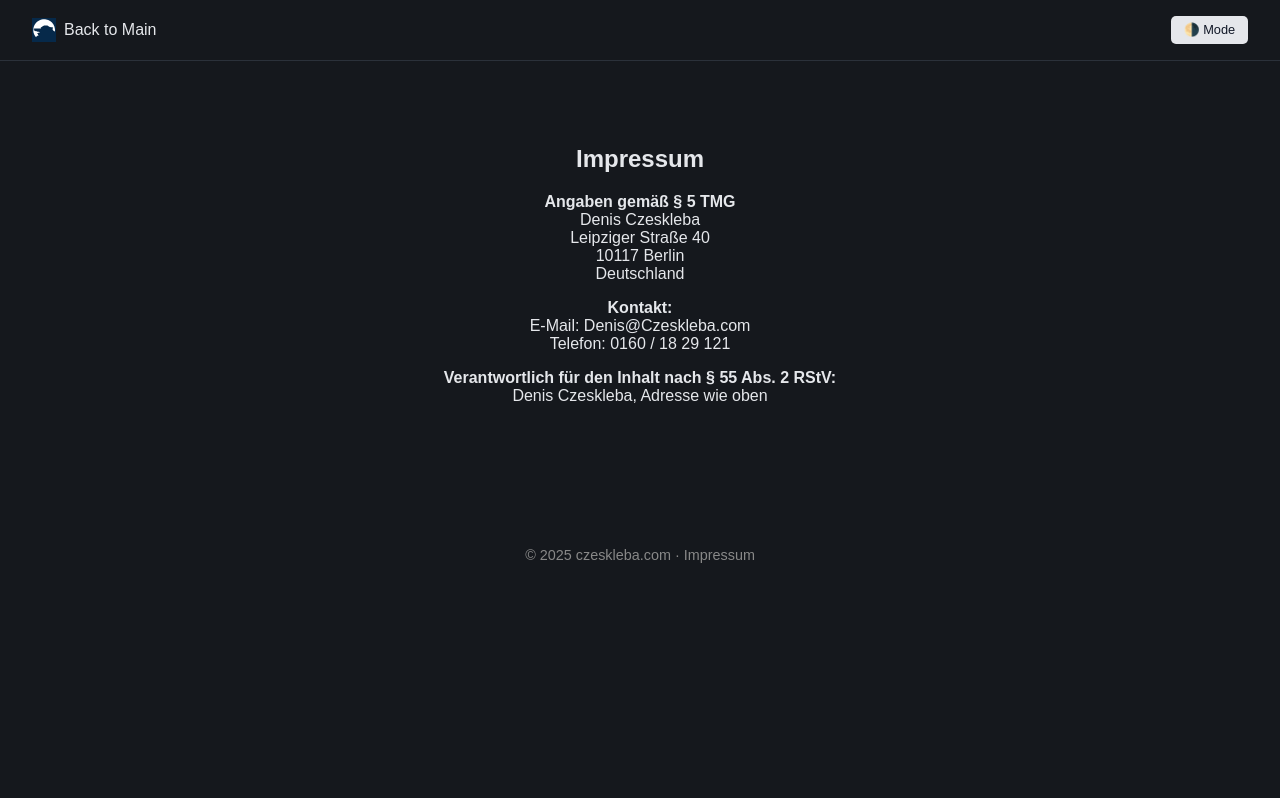
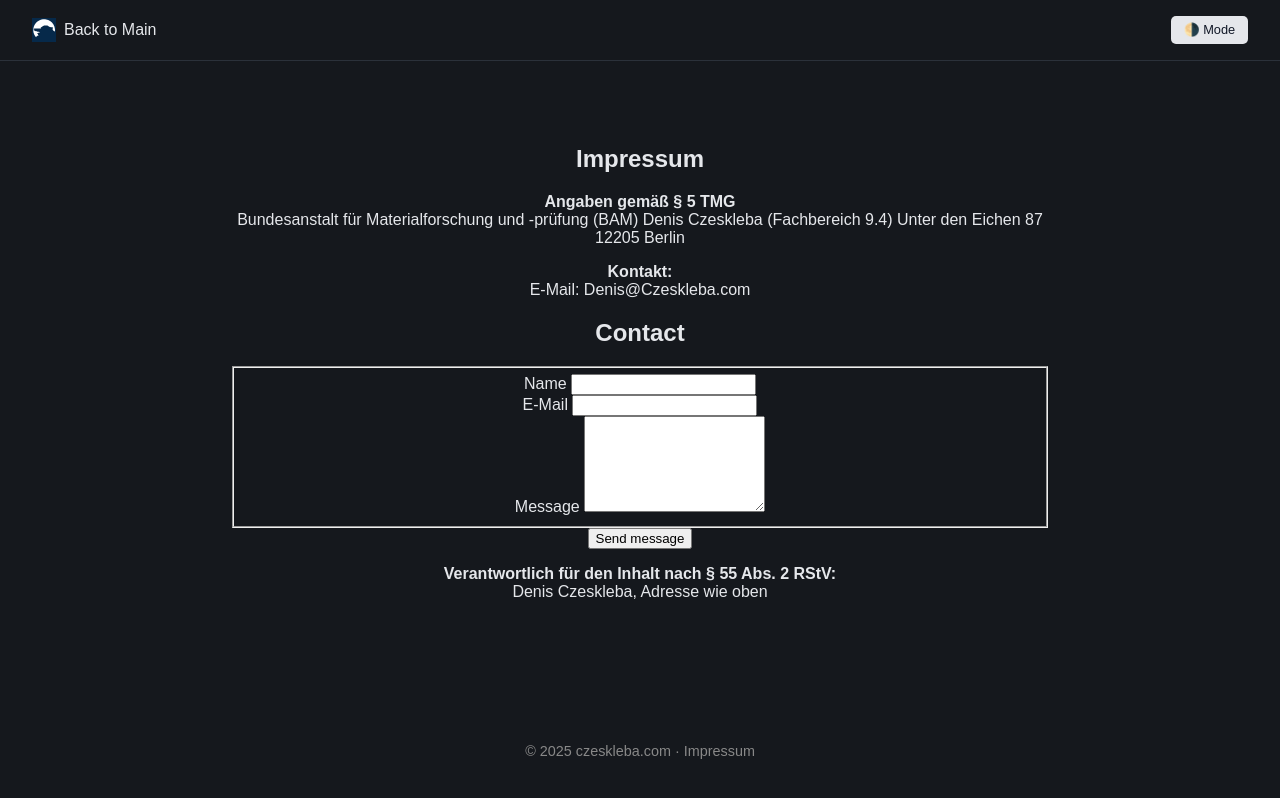
Before and after one commit to DenisCzeskleba/czeskleba.github.io, a Jekyll site: the page built from impressum.md, in a window 1280 px wide. Shown: the top 798 px of the page. Built offline with Jekyll 4.4.1, drawn with Linux system fonts in a browser that asks for light colours.

Commit message:
feat: update impressum with new contact information and add contact form functionality

```diff
--- a/impressum.md
+++ b/impressum.md
@@ -7,14 +7,96 @@ permalink: /impressum.html
 ## Impressum
 
 **Angaben gemäß § 5 TMG**
-Denis Czeskleba
-Leipziger Straße 40
-10117 Berlin
-Deutschland
+Bundesanstalt für Materialforschung und -prüfung (BAM)
+Denis Czeskleba (Fachbereich 9.4)
+Unter den Eichen 87
+12205 Berlin
 
 **Kontakt:**
 E-Mail: Denis@Czeskleba.com
-Telefon: 0160 / 18 29 121
+
+## Contact
+
+<form class="hdd-contrib-form" id="impressum-contact-form" action="https://formspree.io/f/mbdzovzk" method="POST" novalidate>
+  <input type="text" name="_gotcha" style="display:none" tabindex="-1" autocomplete="off" />
+  <input type="hidden" name="_subject" value="Website Contact (Impressum)" />
+
+  <fieldset>
+    <div class="hdd-contrib-grid">
+      <div>
+        <label for="contact-name">Name</label>
+        <input id="contact-name" name="name" required />
+      </div>
+      <div>
+        <label for="contact-email">E-Mail</label>
+        <input id="contact-email" name="email" type="email" required />
+      </div>
+    </div>
+    <div>
+      <label for="contact-message">Message</label>
+      <textarea id="contact-message" name="message" rows="6" required></textarea>
+    </div>
+  </fieldset>
+
+  <div class="hdd-contrib-actions">
+    <button type="submit">Send message</button>
+    <span class="hdd-contrib-status" id="impressum-contact-status"></span>
+  </div>
+</form>
+
+<script>
+  (function () {
+    const form = document.getElementById("impressum-contact-form");
+    if (!form) return;
+    const status = document.getElementById("impressum-contact-status");
+    const submitButton = form.querySelector("button[type='submit']");
+
+    function setStatus(message, tone) {
+      if (!status) return;
+      status.textContent = message;
+      status.style.color = tone === "error" ? "#b91c1c" : "var(--text)";
+    }
+
+    form.addEventListener("submit", (event) => {
+      event.preventDefault();
+      if (!form.reportValidity()) {
+        setStatus("Please fill in the required fields.", "error");
+        return;
+      }
+      if (submitButton) submitButton.disabled = true;
+      setStatus("Sending...", "info");
+
+      const data = new FormData(form);
+      fetch(form.action, {
+        method: "POST",
+        body: data,
+        headers: {
+          Accept: "application/json",
+        },
+      })
+        .then((response) => {
+          if (response.ok) {
+            form.reset();
+            setStatus("Thanks! Your message has been sent.", "ok");
+            return;
+          }
+          return response.json().then((payload) => {
+            const message =
+              payload && payload.errors
+                ? payload.errors.map((err) => err.message).join(" ")
+                : "Something went wrong. Please try again.";
+            throw new Error(message);
+          });
+        })
+        .catch((error) => {
+          setStatus(error.message || "Submission failed.", "error");
+        })
+        .finally(() => {
+          if (submitButton) submitButton.disabled = false;
+        });
+    });
+  })();
+</script>
 
 **Verantwortlich für den Inhalt nach § 55 Abs. 2 RStV:**
 Denis Czeskleba, Adresse wie oben
```
